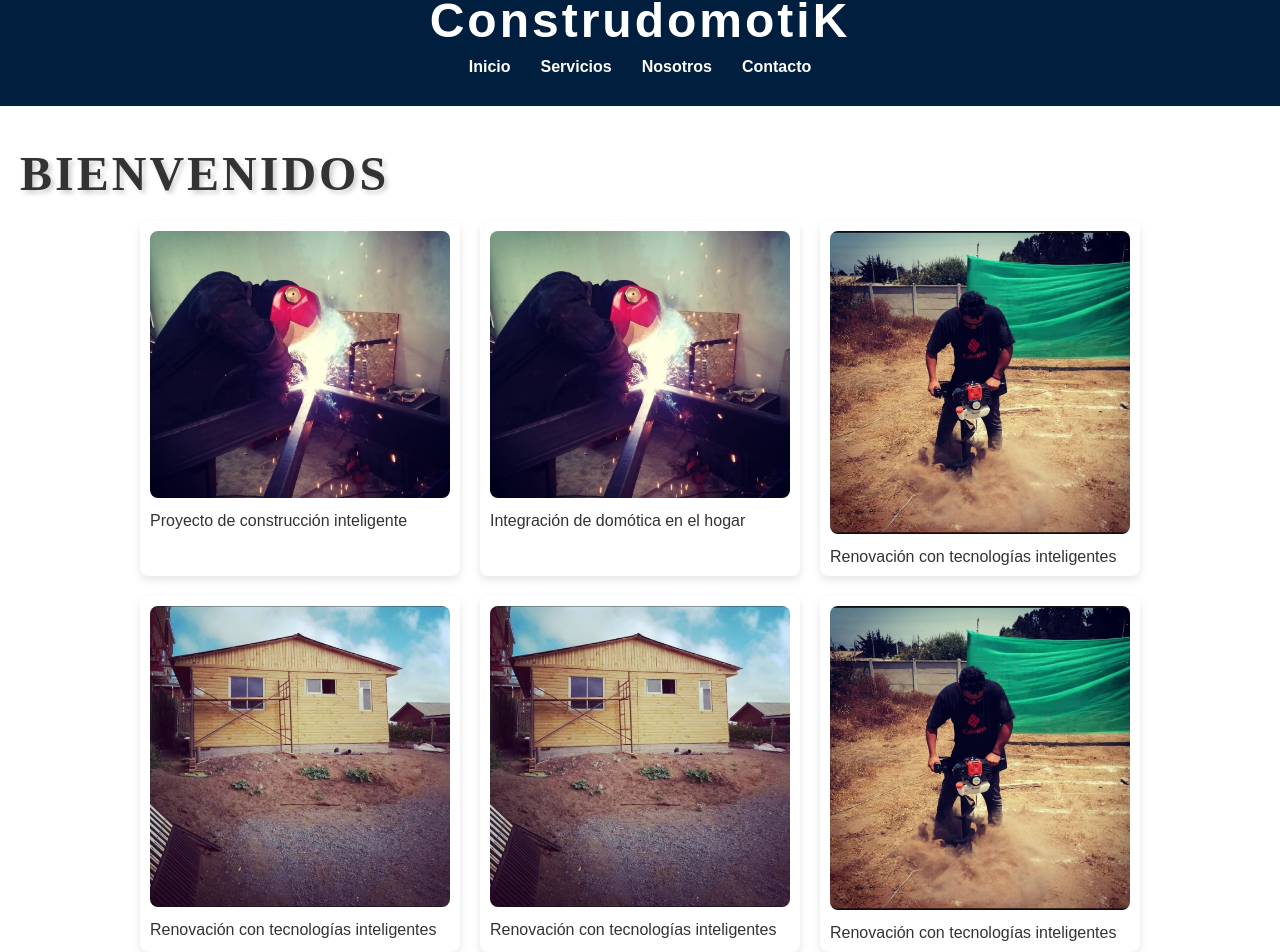
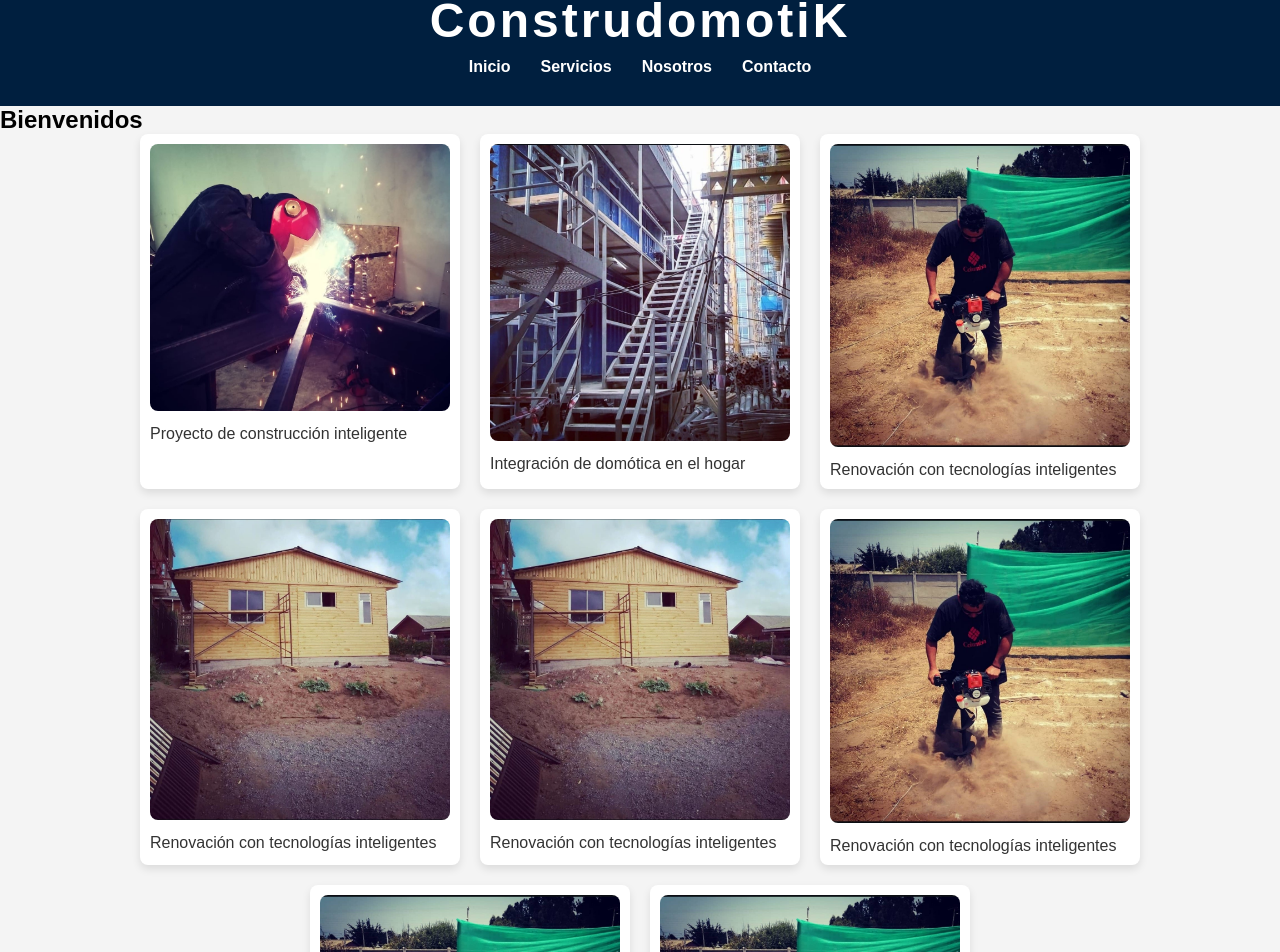
Before and after one commit to Laysecaplz/Construdomotik, a React (Create React App) app: page / in a window 1280 px wide. Shown: the part 27-979 px from the top of the page. Built offline with nearby package versions, Linux system fonts and the light colour scheme; the HTML template or start-up script is replaced by a standard one.

Commit message:
se separa home de app

```diff
--- a/src/App.jsx
+++ b/src/App.jsx
@@ -5,8 +5,8 @@ import Footer from './components/Footer';
 import Servicios from './components/Servicios';
 import Nosotros from './components/Nosotros';
 import Contacto from './components/Contacto';
+import Home from './components/Home';
 
-import './css/App.css';
 
 function App() {
   return (
@@ -24,50 +24,8 @@ function App() {
   );
 }
 
-function Home() {
-  return (
 
 
-    <section className="gallery-section">
-      <h2>Bienvenidos</h2>
 
-      <div className="gallery-container">
-        <div className="gallery-item">
-          <img src="/images/con1.jpg" alt="Proyecto 1" />
-          <p>Proyecto de construcción inteligente</p>
-        </div>
-        <div className="gallery-item">
-        <img src={`${process.env.PUBLIC_URL}/images/con1.jpg`} alt="Proyecto 9" />
-          <p>Integración de domótica en el hogar</p>
-        </div>
-        <div className="gallery-item">
-          <img src="/images/con3.jpg" alt="Proyecto 3" />
-          <p>Renovación con tecnologías inteligentes</p>
-        </div>
-        <div className="gallery-item">
-          <img src="/images/con4.jpg" alt="Proyecto 3" />
-          <p>Renovación con tecnologías inteligentes</p>
-        </div>
-        <div className="gallery-item">
-          <img src="/images/con4.jpg" alt="Proyecto 3" />
-          <p>Renovación con tecnologías inteligentes</p>
-        </div>
-        <div className="gallery-item">
-          <img src="/images/con3.jpg" alt="Proyecto 3" />
-          <p>Renovación con tecnologías inteligentes</p>
-        </div>
-        <div className="gallery-item">
-          <img src="/images/con3.jpg" alt="Proyecto 3" />
-          <p>Renovación con tecnologías inteligentes</p>
-        </div>
-        <div className="gallery-item">
-          <img src="/images/con3.jpg" alt="Proyecto 3" />
-          <p>Renovación con tecnologías inteligentes</p>
-        </div>
-      </div>
-    </section>
-
-  );
-}
 
 export default App;
--- a/src/components/home.jsx
+++ b/src/components/home.jsx
@@ -1,28 +1,25 @@
 import React from 'react';
-import '../css/Home.css';
+import '../css/Home.css'; // Importa el archivo de estilos de Home
 
 function Home() {
   return (
-
-
     <section className="gallery-section">
       <h2>Bienvenidos</h2>
-
       <div className="gallery-container">
         <div className="gallery-item">
-          <img src="/images/con1.jpg" alt="Proyecto 1" />
+          <img src={`${process.env.PUBLIC_URL}/images/con1.jpg`} alt="Proyecto 1" />
           <p>Proyecto de construcción inteligente</p>
         </div>
         <div className="gallery-item">
-          <img src="/images/con2.jpg" alt="Proyecto 2" />
+          <img src={`${process.env.PUBLIC_URL}/images/con2.jpg`} alt="Proyecto 9" />
           <p>Integración de domótica en el hogar</p>
         </div>
         <div className="gallery-item">
-          <img src="/images/con3.jpg" alt="Proyecto 3" />
+          <img src={`${process.env.PUBLIC_URL}/images/con3.jpg`} alt="Proyecto 3" />
           <p>Renovación con tecnologías inteligentes</p>
         </div>
         <div className="gallery-item">
-          <img src="/images/con4.jpg" alt="Proyecto 3" />
+          <img src={`${process.env.PUBLIC_URL}/images/con4.jpg`} alt="Proyecto 3" />
           <p>Renovación con tecnologías inteligentes</p>
         </div>
         <div className="gallery-item">
@@ -43,8 +40,7 @@ function Home() {
         </div>
       </div>
     </section>
-
   );
 }
 
-export default App;
+export default Home;
```
